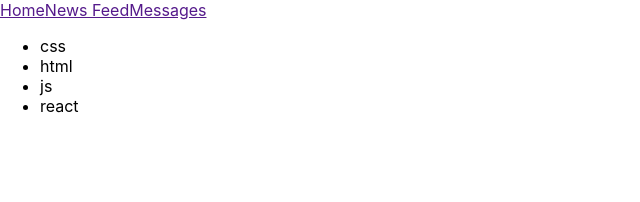
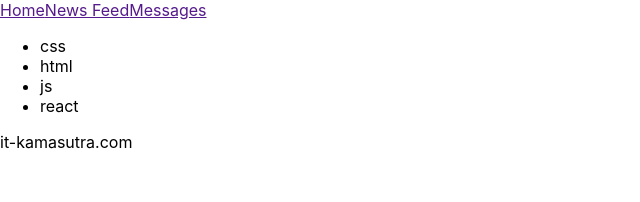
Before and after one commit to sonyhero/samurai-way, a React (Create React App) app: page / in a window 1280 px wide. Shown: the top 202 px of the page, without its empty margins (0-640 px from the left). Built offline with nearby package versions, Linux system fonts and the light colour scheme.

Commit message:
add-footer-component

```diff
--- a/src/App.tsx
+++ b/src/App.tsx
@@ -2,6 +2,7 @@ import React from 'react';
 import './App.css';
 import Technologies from './Technologies';
 import Header from './Header';
+import {Footer} from "./Footer";
 
 // function App() {
 //   return (
@@ -12,12 +13,13 @@ import Header from './Header';
 // }
 
 const App = () => {
-  return (
-    <div>
-      <Header />
-      <Technologies />
-    </div>
-  );
+    return (
+        <div>
+            <Header/>
+            <Technologies/>
+            <Footer/>
+        </div>
+    );
 }
 
 export default App;
--- /dev/null
+++ b/src/Footer.tsx
@@ -0,0 +1,9 @@
+import React from "react";
+
+export const Footer = () => {
+    return (
+        <div>
+            it-kamasutra.com
+        </div>
+    )
+}
```
